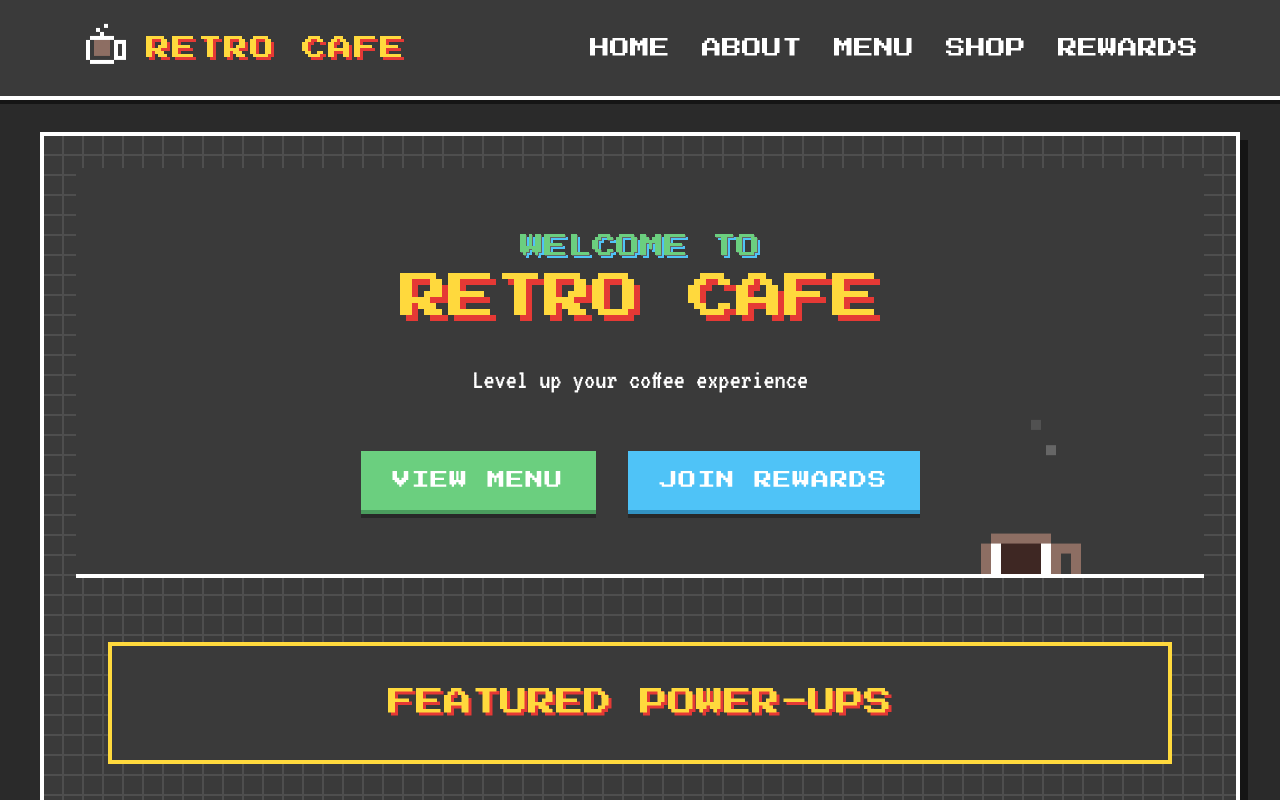
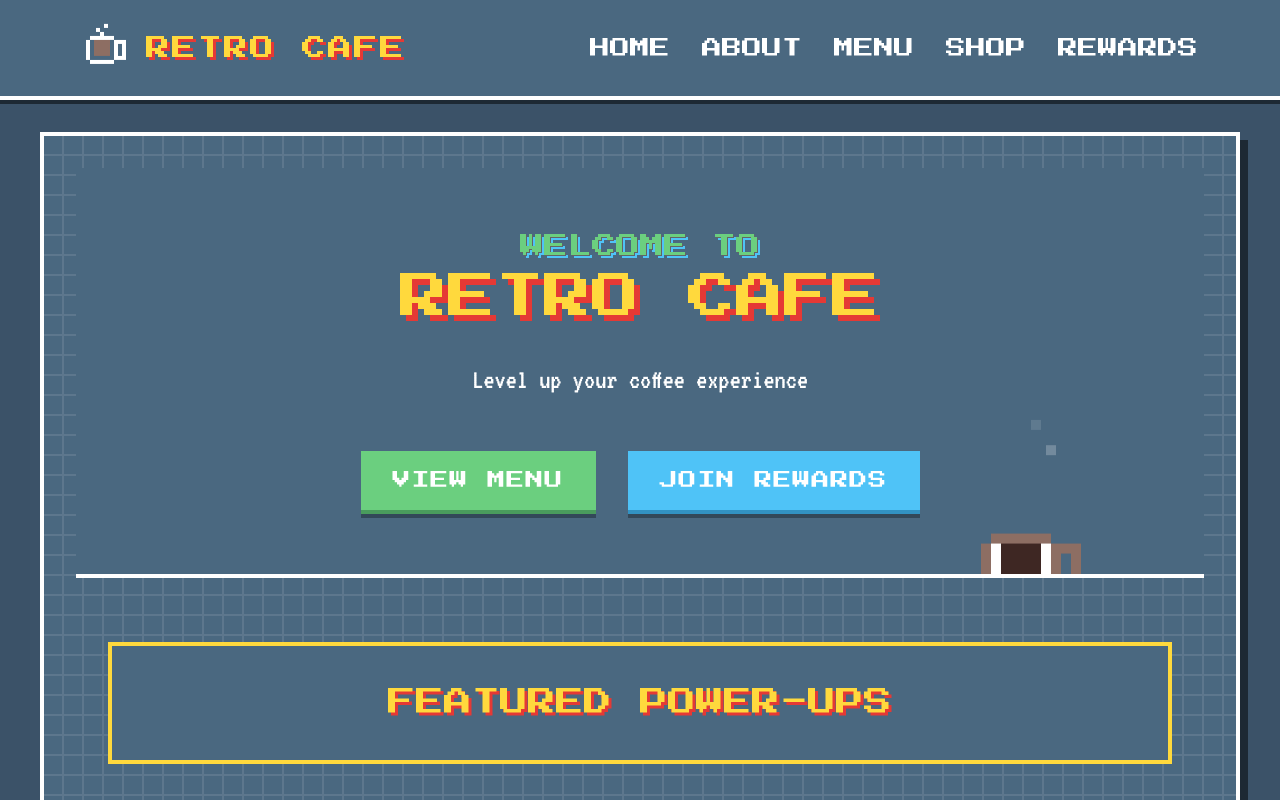
Before and after one commit to Leyam-07/Retro-Coffee_SPA, a React (Create React App) app: page / in a window 1280 px wide. Shown: the top 800 px of the page. Built offline with nearby package versions, Linux system fonts and the light colour scheme.

Commit message:
Cyan-ish Theme

```diff
--- a/src/App.css
+++ b/src/App.css
@@ -14,8 +14,8 @@
   --retro-purple: #9575cd;
   --retro-orange: #ff8a65;
   --retro-brown: #8d6e63;
-  --retro-bg: #2a2a2a;
-  --retro-bg-light: #3a3a3a;
+  --retro-bg: #3b5268;
+  --retro-bg-light: #4a6880;
   --pixel-border: 4px;
   --bs-heading-color: #cccccc;
 }
```
